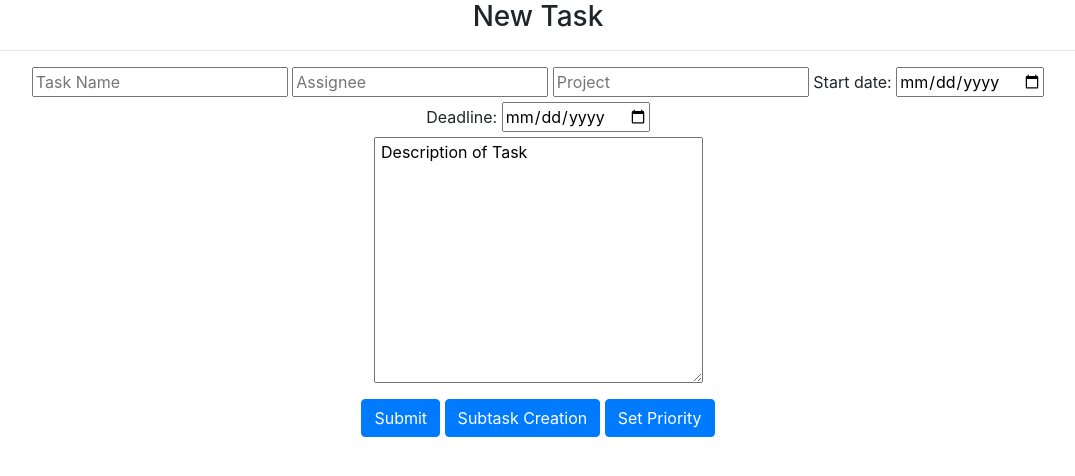
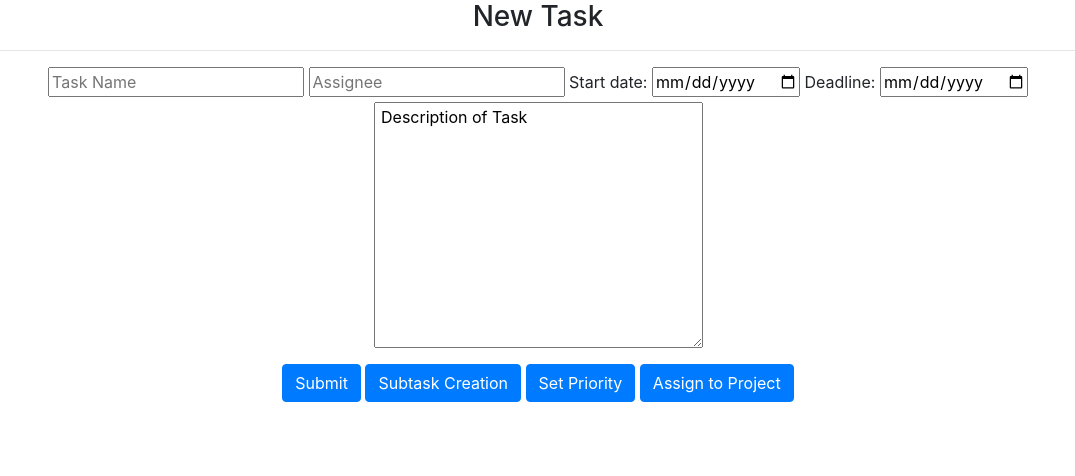
Before and after one commit to dsmith35/TaskApp, a Flask app: page /newtask in a window 1280 px wide. Shown: the part 56-532 px from the top of the page, without its empty margins (102-1177 px from the left). Run offline with Flask 3, Linux system fonts and the light colour scheme; some libraries are stand-ins or nearby versions.

Commit message:
updated newTask.html

```diff
--- a/website/templates/newTask.html
+++ b/website/templates/newTask.html
@@ -9,7 +9,6 @@
     <center>
                 <input type="text" id="name" placeholder="Task Name">
                 <input type="text" id="name" placeholder="Assignee">
-                <input type="text" id="subject" placeholder="Project">
                 <label for="sdate">Start date:</label>
                 <input type="date" id="sDate">
                 <label for="deadline">Deadline:</label>
@@ -26,6 +25,7 @@
             <button type="submit" class="btn btn-primary">Submit</button>
             <button type="button" class="btn btn-primary">Subtask Creation</button>
             <button type="button" class="btn btn-primary">Set Priority</button>
+            <button type="button" class="btn btn-primary">Assign to Project</button>
             </form>
         </section>
 
```
